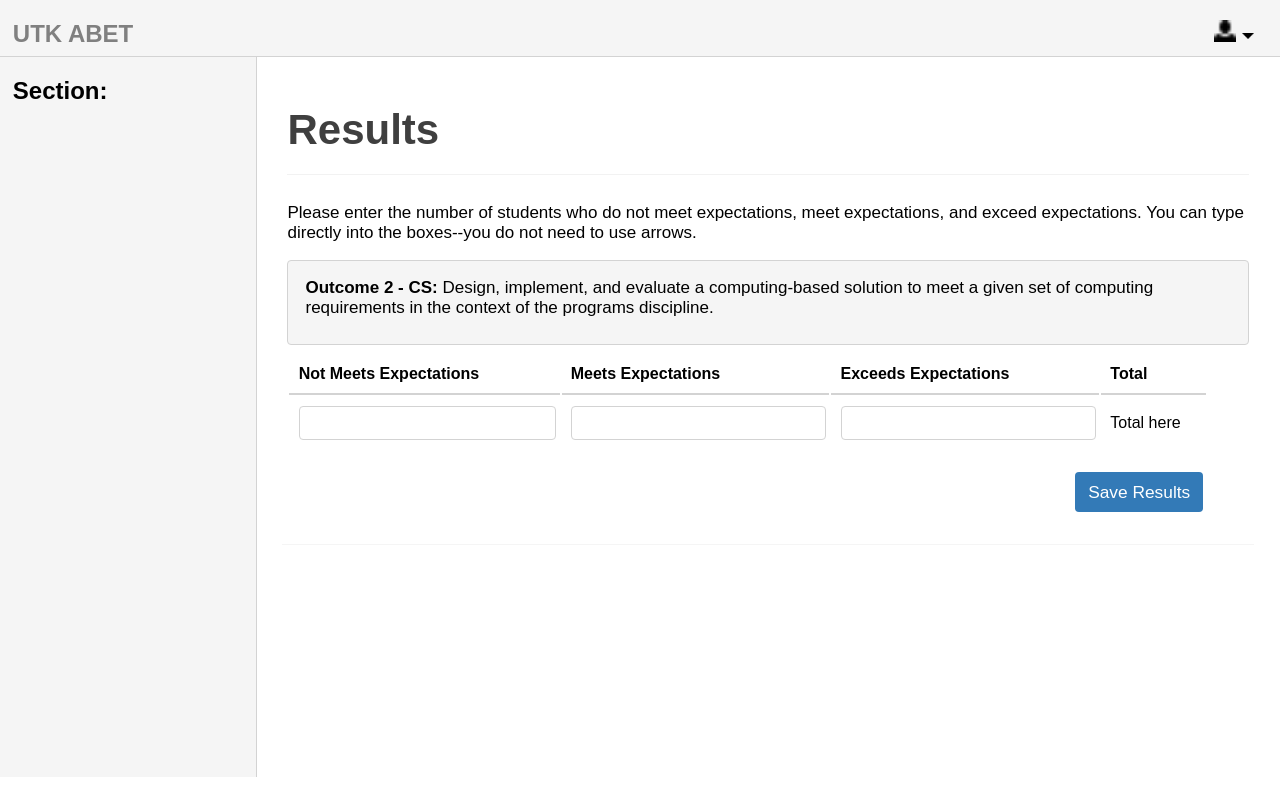
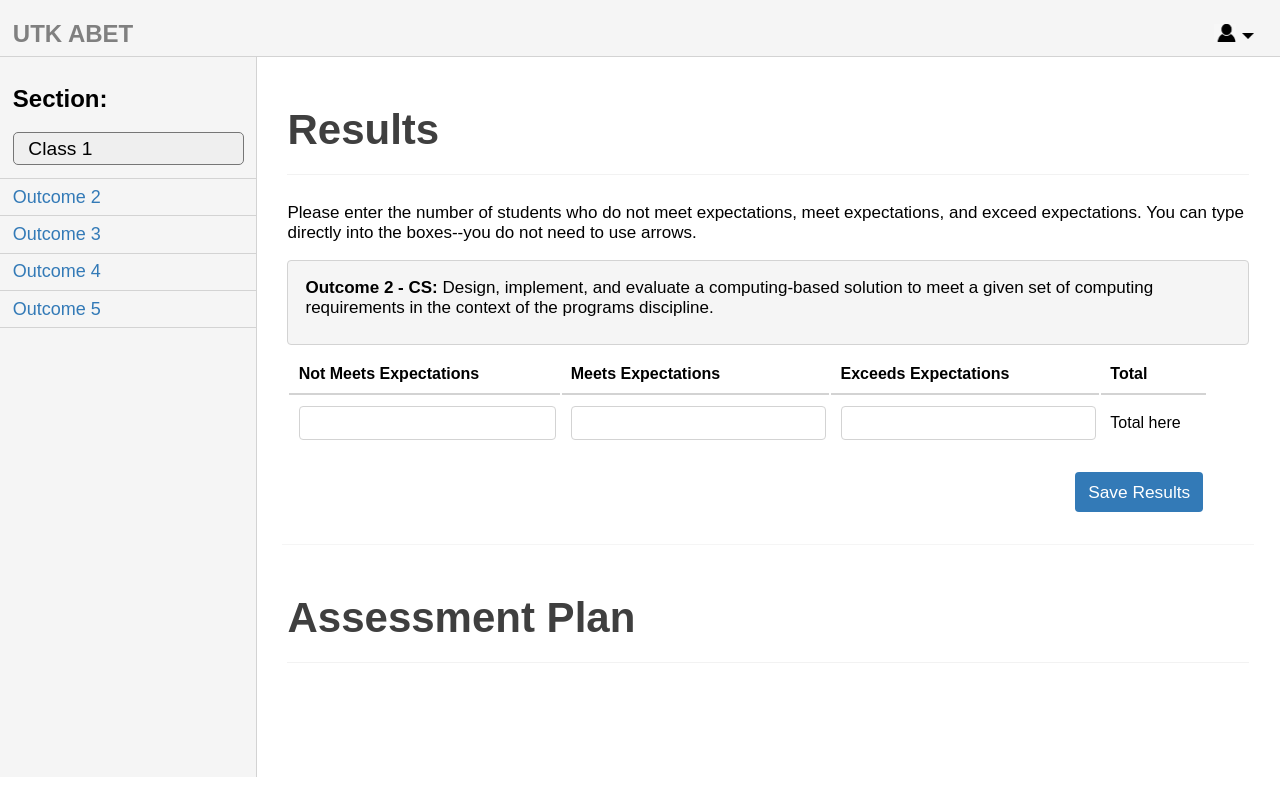
Before and after one commit to spaulsteinberg/Web-Project-CS465, a PHP site: page /html/abet.html in a window 1280 px wide. Run offline with PHP 8.4, Linux system fonts and the light colour scheme.

Commit message:
finished section page

```diff
--- a/app/html/abet.html
+++ b/app/html/abet.html
@@ -17,9 +17,27 @@
     <div id="container">
       <nav class="nav-container">
         <h1 class="container-section-title">Section:</h1>
+        <div class="section-dropdown">
+          <select class="course-dropdown" size="1">
+            <option>Class 1</option>
+            <option>Class 2</option>
+            <option>Class 3</option>
+          </select>
+      </div>
+      <div class="outcome-links">
+        <hr class="new-hr"> <!-- will need to do these programatically in JS-->
+        <a class="section-outcome" href="abet.html"> <div>Outcome 2</div></a>
+        <hr class="new-hr">
+        <a class="section-outcome" href="abet.html" > <div>Outcome 3</div> </a>
+        <hr class="new-hr">
+        <a class="section-outcome" href="abet.html" > <div>Outcome 4</div> </a>
+        <hr class="new-hr">
+        <a class="section-outcome" href="abet.html" > <div>Outcome 5</div> </a>
+        <hr class="new-hr">
+      </div>
       </nav>
       <main class="main-container">
-        <h1 class="container-results">Results<hr></h1>
+        <h1 class="container-header">Results<hr></h1>
         <div class="main-results-description">
           <p>Please enter the number of students who do not meet expectations, meet expectations, and exceed expectations. You can
           type directly into the boxes--you do not need to use arrows.
@@ -49,6 +67,7 @@
         </div>
         <br><br><br><br>
         <hr class="end-results" align="center">
+        <h1 class="container-header">Assessment Plan<hr></h1>
       </main>
     </div>
   </body>
--- a/app/styles/abet.css
+++ b/app/styles/abet.css
@@ -34,7 +34,7 @@ main {
 }
 #profile .person {
     width: 22px;
-    height: 22px;
+    height: 18px;
     display: inline-flex;
    /* object-fit: cover;*/
 }
@@ -47,8 +47,9 @@ main {
 }
 .container-section-title {
     padding-left: 5%;
+    padding-top: 3%;
 }
-.container-results {
+.container-header {
     font-size: 42px;
     padding: 2% 3% 0 3%;
     opacity: 0.75;
@@ -117,3 +118,37 @@ hr {
         height: 1px;
         margin: auto;
   }
+  .section-dropdown {
+      padding-left: 5%;
+  }
+  .course-dropdown {
+    width: 95%;
+    height: 100%;
+    padding: 2% 0 2% 6%;
+    border-radius: 5px;
+    font-size: larger;
+    -moz-appearance: none;
+    -webkit-appearance: none;
+  }
+  .course-dropdown::-ms-expand {
+    display: none;
+  }
+  .outcome-links {
+      padding-top: 5%;
+  }
+  .section-outcome {
+    text-decoration: none;
+  }
+  .section-outcome div:hover {
+    background-color: #e8e8e8;
+  }
+  a div {
+      width: 100%;
+      padding: 3% 0 3% 5%;
+      font-size: large;
+      color: #337ab7;
+  }
+  .new-hr {
+      border-top: 1px solid lightgray;
+      margin: 0;
+  }
```
Also changed, not shown: app/images/person.png.
